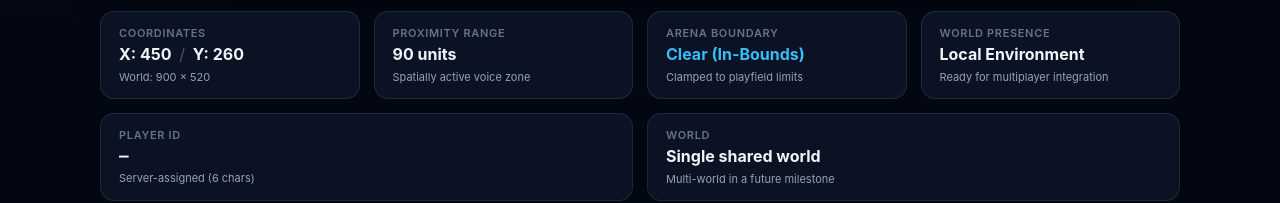
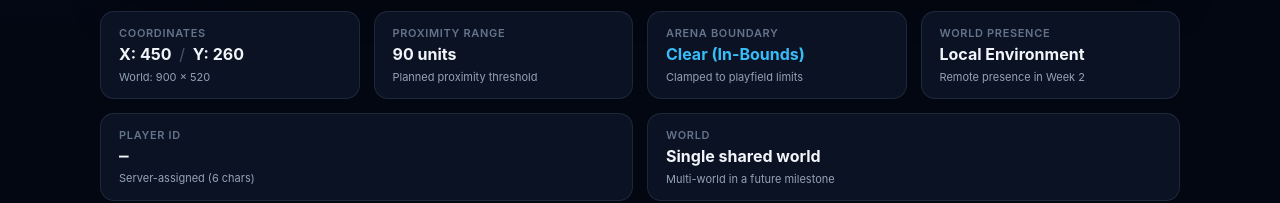
Before and after one commit to shivamsingh200431/ProxySpeak, a React (Vite) app in the folder client/: page / in a window 1280 px wide. Shown: the part 994-1197 px from the top of the page. Built offline with nearby package versions, Linux system fonts and the light colour scheme; no server answers; the HTML template or start-up script is replaced by a standard one.

Commit message:
ui: clarify planned proximity status

```diff
--- a/client/src/components/WorldHUD.jsx
+++ b/client/src/components/WorldHUD.jsx
@@ -6,8 +6,8 @@ import {
 } from "../constants/world";
 
 /**
- * WorldHUD component displaying live telemetry, boundary proximity status,
- * audio radius metrics, and presence state.
+ * WorldHUD component displaying local telemetry, boundary status,
+ * planned proximity range, and local presence state.
  */
 export default function WorldHUD({ position, remotePlayersCount = 0 }) {
   const isNearBoundary =
@@ -31,7 +31,7 @@ export default function WorldHUD({ position, remotePlayersCount = 0 }) {
       <div className="stat-card">
         <span className="stat-label">Proximity Range</span>
         <strong className="stat-value">{AUDIO_RADIUS} units</strong>
-        <span className="stat-meta">Spatially active voice zone</span>
+        <span className="stat-meta">Planned proximity threshold</span>
       </div>
 
       <div className="stat-card">
@@ -52,7 +52,7 @@ export default function WorldHUD({ position, remotePlayersCount = 0 }) {
         <span className="stat-meta">
           {remotePlayersCount > 0
             ? `${remotePlayersCount} remote peers`
-            : "Ready for multiplayer integration"}
+            : "Remote presence in Week 2"}
         </span>
       </div>
     </section>
```
